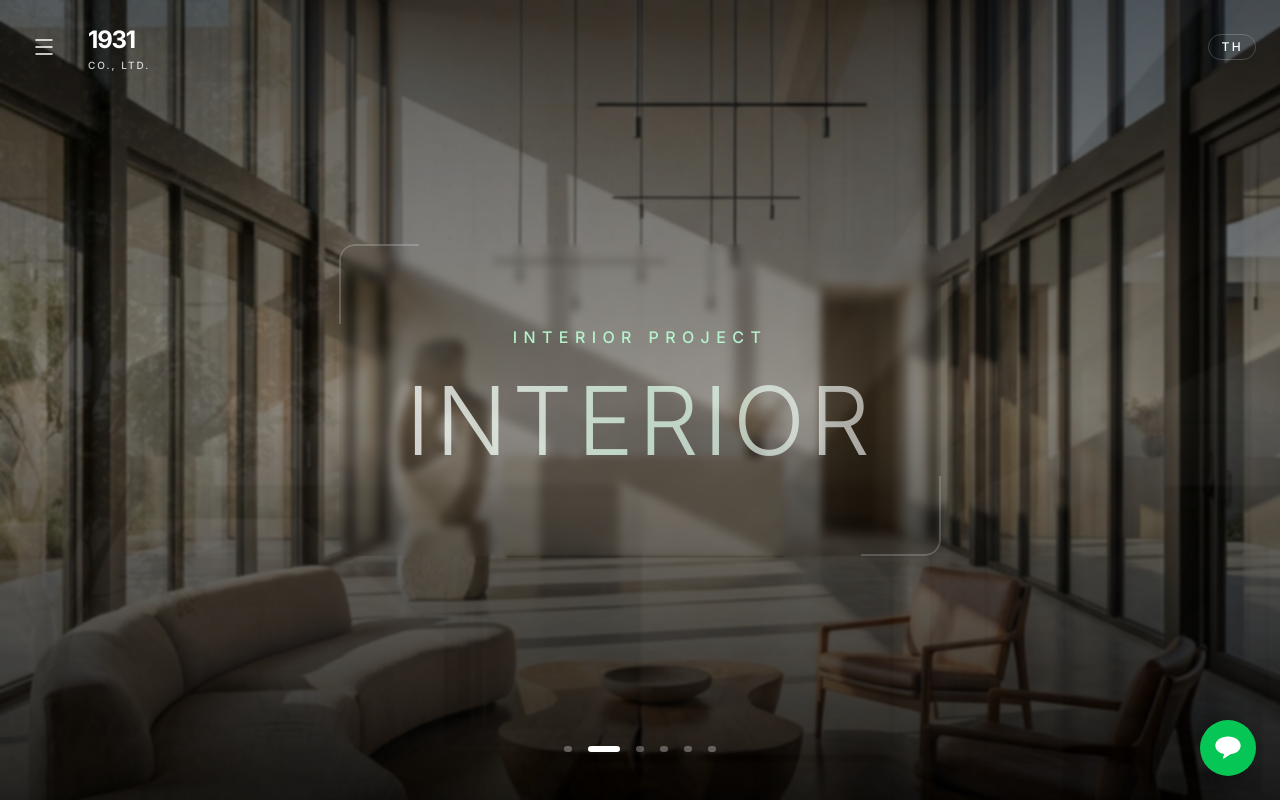
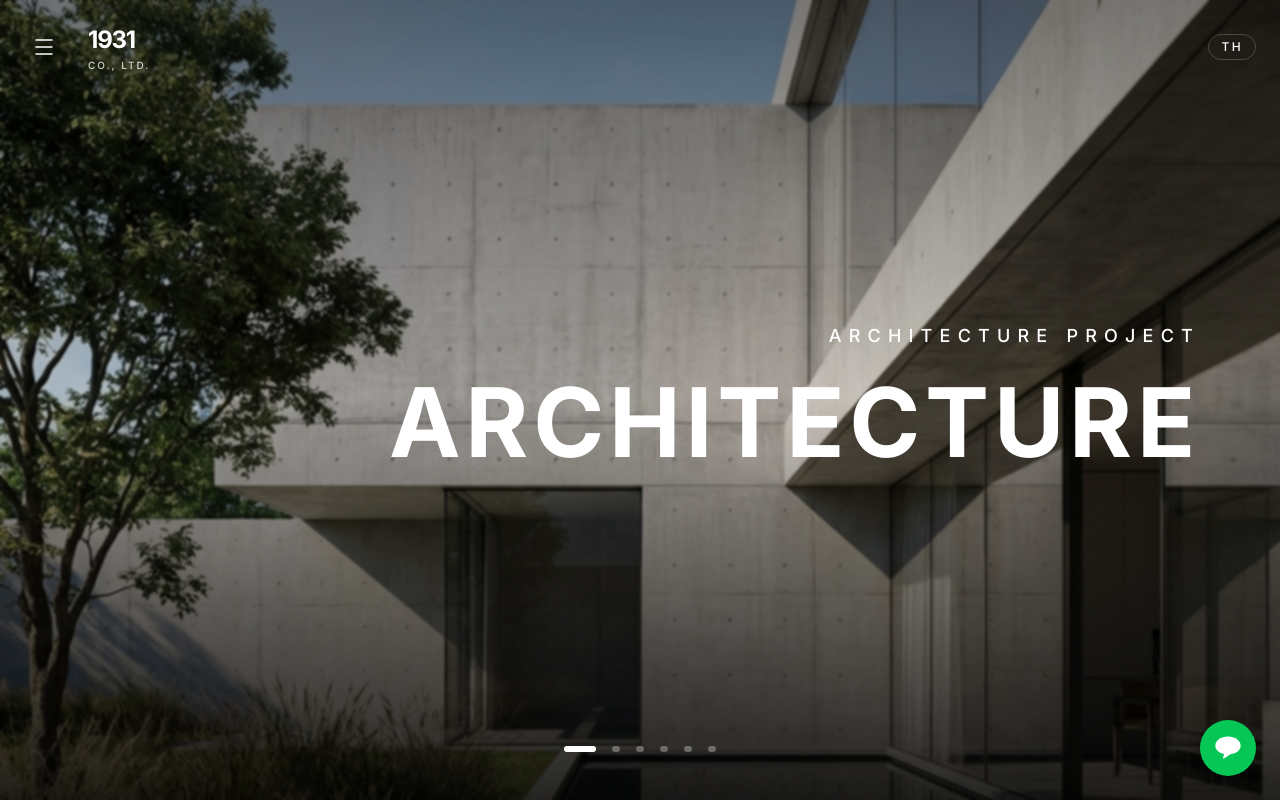
Before and after one commit to TanParanyou/1931-DESIGN, a Next.js app: page / in a window 1280 px wide. Shown: the top 800 px of the page. Built offline with nearby package versions, Linux system fonts and the light colour scheme.

Commit message:
Update HeroSlider.tsx

```diff
--- a/src/components/home/HeroSlider.tsx
+++ b/src/components/home/HeroSlider.tsx
@@ -59,7 +59,7 @@ export const HeroSlider = () => {
     useEffect(() => {
         const timer = setInterval(() => {
             setCurrentSlide((prev) => (prev + 1) % slides.length);
-        }, 5000);
+        }, 8000);
         return () => clearInterval(timer);
     }, []);
 
@@ -88,11 +88,11 @@ export const HeroSlider = () => {
             </AnimatePresence>
 
             {/* Content */}
-            <div className="absolute inset-0 flex flex-col justify-center items-center text-center text-white z-10 px-4 pointer-events-none">
-                <div className="px-8 py-12 md:px-16 md:py-20 rounded-2xl border-white/10  backdrop-blur-xs overflow-hidden relative">
+            <div className="absolute inset-0 flex flex-col justify-center items-end text-end text-white z-10 px-4 pointer-events-none">
+                <div className="px-0 py-12 md:px-16 md:py-20 rounded-2xl border-white/10  overflow-hidden relative">
                     {/* Decorative Elements */}
-                    <div className="absolute top-0 left-0 w-20 h-20 border-t-2 border-l-2 border-white/20 rounded-tl-2xl" />
-                    <div className="absolute bottom-0 right-0 w-20 h-20 border-b-2 border-r-2 border-white/20 rounded-br-2xl" />
+                    {/* <div className="absolute top-0 left-0 w-20 h-20 border-t-2 border-l-2 border-white/20 rounded-tl-2xl" /> */}
+                    {/* <div className="absolute bottom-0 right-0 w-20 h-20 border-b-2 border-r-2 border-white/20 rounded-br-2xl" /> */}
 
                     <AnimatePresence mode="wait">
                         <motion.div
@@ -115,7 +115,7 @@ export const HeroSlider = () => {
                                     hidden: { opacity: 0, y: 20 },
                                     visible: { opacity: 1, y: 0, transition: { duration: 0.8, ease: "easeOut" } }
                                 }}
-                                className="text-sm md:text-base tracking-[0.4em] uppercase mb-6 text-green-200 font-medium"
+                                className="text-sm md:text-lg tracking-[0.4em] uppercase mb-6 text-white font-medium"
                             >
                                 {slides[currentSlide].subtitle}
                             </motion.h2>
@@ -124,7 +124,7 @@ export const HeroSlider = () => {
                                     hidden: { opacity: 0, scale: 0.95 },
                                     visible: { opacity: 1, scale: 1, transition: { duration: 0.8, ease: "easeOut" } }
                                 }}
-                                className="text-5xl md:text-7xl lg:text-8xl font-light tracking-wider mb-2 bg-clip-text text-transparent bg-gradient-to-r from-white via-green-100 to-white/80"
+                                className="text-5xl md:text-7xl lg:text-8xl font-bold tracking-wider mb-2 bg-clip-text text-transparent bg-gradient-to-r from-white to-white"
                             >
                                 {slides[currentSlide].title}
                             </motion.h1>
```
